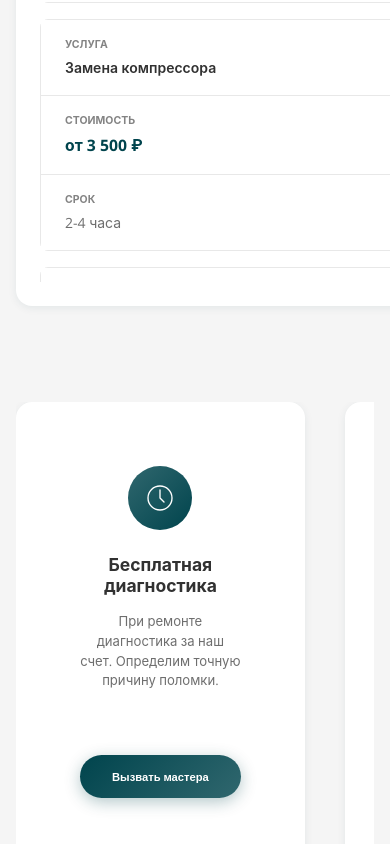
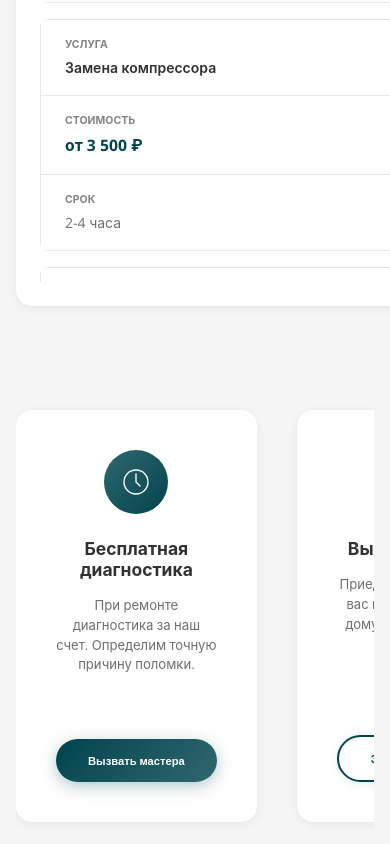
Before and after one commit to ToriHever/OPTIMA, an Angular app in the folder optima-service-angular/: page / in a window 390 px wide. Shown: the part 8007-8851 px from the top of the page. Built offline with nearby package versions, Linux system fonts and the light colour scheme.

Commit message:
Уменьшены отступы

```diff
--- a/optima-service-angular/src/app/features/home/components/services-table/services-table.scss
+++ b/optima-service-angular/src/app/features/home/components/services-table/services-table.scss
@@ -36,7 +36,7 @@
   display: grid;
   grid-template-columns: 320px 1fr;
   gap: $spacing-sm;
-  margin-bottom: $spacing-xxl;
+  margin-bottom: $spacing-lg;
 }
 
 // Левая колонка - список категорий
@@ -329,7 +329,6 @@
   display: grid;
   grid-template-columns: repeat(3, 1fr);
   gap: $spacing-lg;
-  margin-top: $spacing-xxl;
 }
 
 .cta-card {
@@ -430,6 +429,7 @@
     width: -webkit-fill-available;
     overflow: scroll;
     scrollbar-width: none;
+    padding: $spacing-xl 0;
   }
 }
 
@@ -456,6 +456,10 @@
 
   .content-description {
     font-size: 0.9375rem;
+  }
+
+  .cta-card {
+    padding: $spacing-lg;
   }
 
   // Мобильная таблица
```
